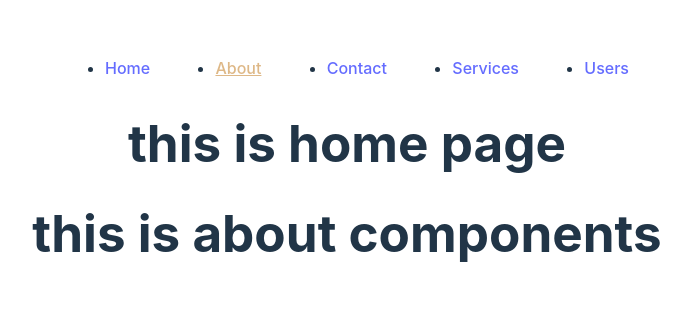
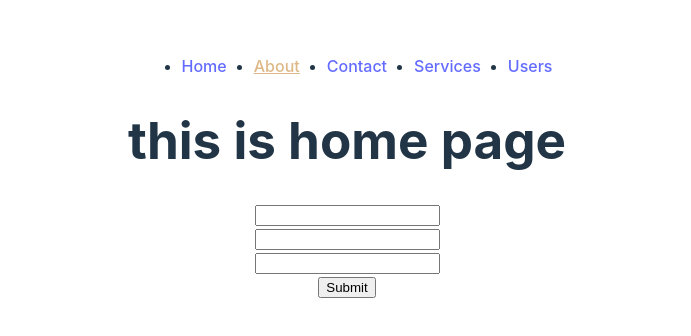
Before and after one commit to smmazharul/load-data-in-route-using-loader, a React (Vite) app: page /about in a window 1280 px wide. Shown: the part 232-568 px from the top of the page, without its empty margins (293-984 px from the left). Built offline with nearby package versions, Linux system fonts and the light colour scheme.

Commit message:
create simple form and get value using onSubmit handler

```diff
--- a/src/components/About/About.jsx
+++ b/src/components/About/About.jsx
@@ -1,9 +1,10 @@
+import FormSubmit from "../FormSubmit/FormSubmit";
 
 
 const About = () => {
     return (
         <div>
-            <h1>this is about components</h1>
+            <FormSubmit></FormSubmit>
         </div>
     );
 };
--- /dev/null
+++ b/src/components/FormSubmit/FormSubmit.jsx
@@ -0,0 +1,25 @@
+
+
+const FormSubmit = () => {
+    const handlSubmit = e => {
+        e.preventDefault()
+        const form = e.target;
+        const name = form.name.value;
+        const email = form.email.value;
+        const number = form.number.value;
+
+    }
+    return (
+        <form onSubmit={handlSubmit}>
+            <input type="text" name="name" id="" />
+            <br />
+            <input type="email" name="email" id="" />
+            <br />
+            <input type="text" name="number" id="" />
+            <br />
+            <input type="submit" value="Submit" />
+        </form>
+    );
+};
+
+export default FormSubmit;
```
